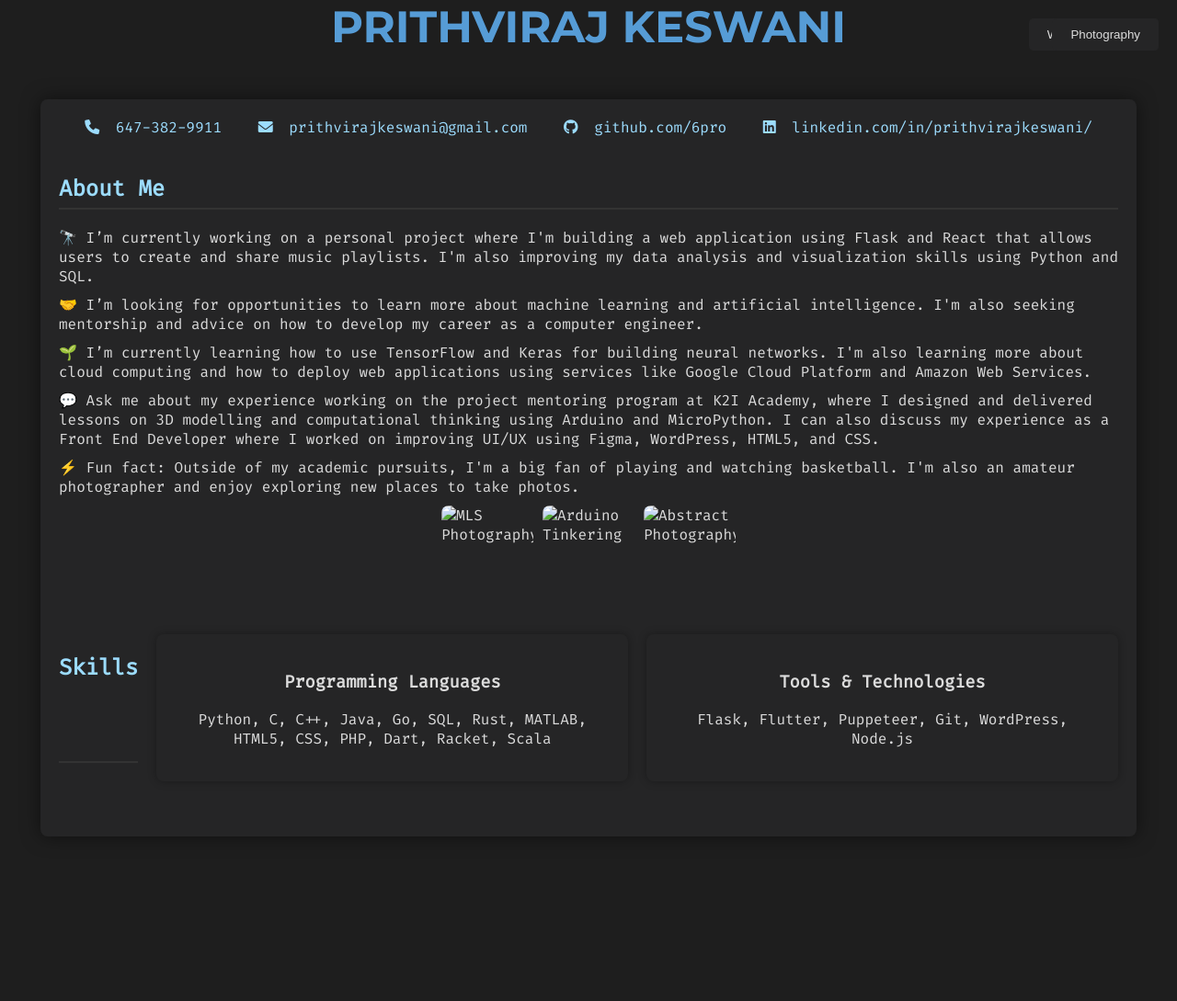
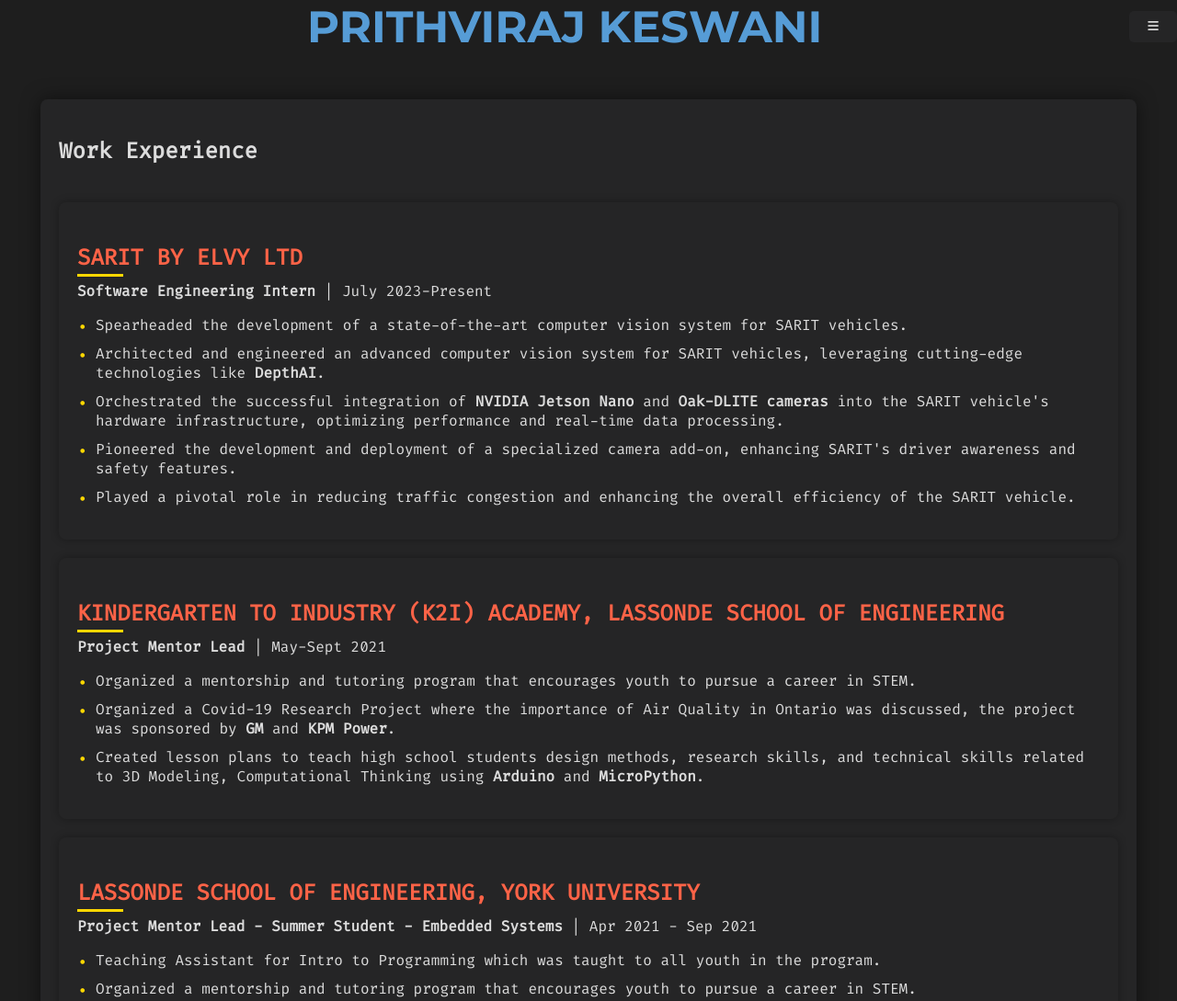
Before and after one commit to 6pro/6pro.github.io, a plain HTML site: page index.html in a window 1280 px wide. Shown: the top 1089 px of the page at 92% size. Before the commit the page ends 960 px from the top, so only its background shows below. Drawn offline with Linux system fonts and the light colour scheme.

Commit message:
Update index.html
updated

```diff
--- a/index.html
+++ b/index.html
@@ -4,7 +4,7 @@
 <head>
     <meta charset="UTF-8">
     <meta name="viewport" content="width=device-width, initial-scale=1.0">
-    <title>Prithviraj Keswani's Portfolio</title>
+    <title>Prithviraj Keswani's Work Experience</title>
     <link rel="stylesheet" href="https://cdnjs.cloudflare.com/ajax/libs/font-awesome/6.0.0-beta3/css/all.min.css" integrity="sha384-k6RqeWeci5ZR/Lv4MR0sA0FfDOMt23cez/3paNdF+Z9FrM2i3qZ1OXFjTI9U5oy9" crossorigin="anonymous">
     <style>
         @import url('https://fonts.googleapis.com/css2?family=Fira+Code&family=Montserrat:wght@700&display=swap');
@@ -17,6 +17,8 @@
             --link-color: #9cdcfe;
             --hover-color: #569cd6;
             --border-color: #333;
+            --accent-color: #ff6347;
+            --highlight-color: #ffd700;
         }
 
         .light-theme {
@@ -27,6 +29,8 @@
             --link-color: #0066cc;
             --hover-color: #003366;
             --border-color: #ddd;
+            --accent-color: #ff4500;
+            --highlight-color: #ffa500;
         }
 
         body {
@@ -50,10 +54,11 @@
         }
 
         header {
-            text-align: center;
+            display: flex;
+            justify-content: space-between;
+            align-items: center;
             margin-bottom: 40px;
             animation: fadeIn 2s ease-in-out;
-            position: relative;
         }
 
         header h1 {
@@ -61,9 +66,15 @@
             font-size: 3em;
             color: var(--header-color);
             font-family: 'Montserrat', sans-serif;
+            text-align: center;
+            flex-grow: 1;
         }
 
-        .theme-toggle {
+        .menu {
+            position: relative;
+        }
+
+        .menu-toggle {
             background-color: var(--container-bg-color);
             color: var(--text-color);
             border: none;
@@ -71,88 +82,86 @@
             cursor: pointer;
             border-radius: 5px;
             transition: background-color 0.3s ease, color 0.3s ease;
-            position: absolute;
-            top: 20px;
-            right: 20px;
+            display: flex;
+            align-items: center;
+            gap: 10px;
         }
 
-        .theme-toggle:hover {
+        .menu-toggle:hover {
             background-color: var(--hover-color);
             color: var(--bg-color);
         }
 
-        .contact-info {
-            text-align: center;
-            margin-bottom: 40px;
+        .menu-content {
+            display: none;
+            position: absolute;
+            right: 0;
+            top: 40px;
+            background-color: var(--container-bg-color);
+            border-radius: 5px;
+            box-shadow: 0 0 10px rgba(0, 0, 0, 0.3);
+            padding: 10px;
+            text-align: right;
         }
 
-        .contact-info a {
-            color: var(--link-color);
-            text-decoration: none;
-            margin: 0 15px;
-            transition: color 0.3s ease;
+        .menu:hover .menu-content {
+            display: block;
         }
 
-        .contact-info a:hover {
-            color: var(--hover-color);
+        .menu-content button {
+            background-color: var(--container-bg-color);
+            color: var(--text-color);
+            border: none;
+            padding: 10px 20px;
+            cursor: pointer;
+            border-radius: 5px;
+            transition: background-color 0.3s ease, color 0.3s ease;
+            display: flex;
+            align-items: center;
+            gap: 10px;
+            margin-top: 5px;
         }
 
-        .contact-info i {
-            margin-right: 8px;
+        .menu-content button:hover {
+            background-color: var(--hover-color);
+            color: var(--bg-color);
         }
 
-        section {
-            margin-bottom: 40px;
+        .work-experience {
+            display: flex;
+            flex-direction: column;
+            gap: 20px;
         }
 
-        section h2 {
-            border-bottom: 2px solid var(--border-color);
-            padding-bottom: 5px;
-            color: var(--link-color);
-        }
-
-        .about p {
-            margin: 10px 0;
-        }
-
-        .hobbies {
-            display: flex;
-            flex-wrap: wrap;
-            gap: 10px;
-            justify-content: center;
-        }
-
-        .hobbies img {
-            width: 100px;
-            height: 100px;
-            object-fit: cover;
-            border-radius: 8px;
-            transition: transform 0.3s ease;
-        }
-
-        .hobbies img:hover {
-            transform: scale(1.1);
-        }
-
-        .skills {
-            display: flex;
-            flex-wrap: wrap;
-            gap: 20px;
-            justify-content: center;
-        }
-
-        .skill {
-            flex: 1 1 calc(33% - 20px);
+        .experience {
             background-color: var(--container-bg-color);
             padding: 20px;
             border-radius: 8px;
             box-shadow: 0 0 10px rgba(0, 0, 0, 0.3);
-            transition: transform 0.3s ease;
-            text-align: center;
+            transition: transform 0.3s ease, box-shadow 0.3s ease;
+            position: relative;
         }
 
-        .skill:hover {
+        .experience:hover {
             transform: scale(1.05);
+            box-shadow: 0 0 15px rgba(0, 0, 0, 0.5);
+        }
+
+        .experience h3 {
+            color: var(--accent-color);
+            margin-bottom: 10px;
+            font-size: 1.5em;
+            position: relative;
+        }
+
+        .experience h3::before {
+            content: '';
+            position: absolute;
+            bottom: -5px;
+            left: 0;
+            width: 50px;
+            height: 3px;
+            background-color: var(--highlight-color);
         }
 
         a {
@@ -185,23 +194,27 @@
             border-radius: 4px;
         }
 
-        .custom-button {
-            background-color: var(--container-bg-color);
-            color: var(--text-color);
-            border: none;
-            padding: 10px 20px;
-            cursor: pointer;
-            border-radius: 5px;
-            transition: background-color 0.3s ease, color 0.3s ease;
-            position: absolute;
-            top: 20px;
-            right: 20px;
-            margin-left: 10px;
+        .experience p {
+            margin: 10px 0;
         }
 
-        .custom-button:hover {
-            background-color: var(--hover-color);
-            color: var(--bg-color);
+        .experience ul {
+            list-style: none;
+            padding: 0;
+        }
+
+        .experience ul li {
+            position: relative;
+            padding-left: 20px;
+            margin-bottom: 10px;
+        }
+
+        .experience ul li::before {
+            content: '•';
+            position: absolute;
+            left: 0;
+            color: var(--highlight-color);
+            font-size: 1.2em;
         }
     </style>
 </head>
@@ -209,51 +222,80 @@
 <body>
     <header>
         <h1>PRITHVIRAJ KESWANI</h1>
-        <button class="theme-toggle" onclick="toggleTheme()"><i class="fa fa-moon"></i></button>
-        <button class="custom-button" onclick="window.location.href='https://6pro.github.io/workexperience'">Work Experience</button>
-        <button class="custom-button" onclick="window.location.href='https://6pro.github.io/projects'">Projects</button>
-        <button class="custom-button" onclick="window.location.href='https://6pro.github.io/volunteer'">Volunteer</button>
-        <button class="custom-button" onclick="window.location.href='YOUR_PHOTOGRAPHY_LINK_HERE'">Photography</button>
+        <div class="menu">
+            <button class="menu-toggle"><i class="fa fa-bars"></i></button>
+            <div class="menu-content">
+                <button class="theme-toggle" onclick="toggleTheme()"><i class="fa fa-moon"></i> Trigger Light</button>
+                <button class="home-button" onclick="window.location.href='https://6pro.github.io'">Home</button>
+            </div>
+        </div>
     </header>
     <div class="container fade-in">
-        <section class="contact-info">
-            <a href="tel:+16473829911"><i class="fa fa-phone"></i> 647-382-9911</a>
-            <a href="mailto:prithvirajkeswani@gmail.com"><i class="fa fa-envelope"></i> prithvirajkeswani@gmail.com</a>
-            <a href="https://github.com/6pro"><i class="fab fa-github"></i> github.com/6pro</a>
-            <a href="https://linkedin.com/in/prithvirajkeswani/"><i class="fab fa-linkedin"></i> linkedin.com/in/prithvirajkeswani/</a>
-        </section>
-        <section class="about">
-            <h2>About Me</h2>
-            <p>🔭 I’m currently working on a personal project where I'm building a web application using Flask and React that allows users to create and share music playlists. I'm also improving my data analysis and visualization skills using Python and SQL.</p>
-            <p>🤝 I’m looking for opportunities to learn more about machine learning and artificial intelligence. I'm also seeking mentorship and advice on how to develop my career as a computer engineer.</p>
-            <p>🌱 I’m currently learning how to use TensorFlow and Keras for building neural networks. I'm also learning more about cloud computing and how to deploy web applications using services like Google Cloud Platform and Amazon Web Services.</p>
-            <p>💬 Ask me about my experience working on the project mentoring program at K2I Academy, where I designed and delivered lessons on 3D modelling and computational thinking using Arduino and MicroPython. I can also discuss my experience as a Front End Developer where I worked on improving UI/UX using Figma, WordPress, HTML5, and CSS.</p>
-            <p>⚡ Fun fact: Outside of my academic pursuits, I'm a big fan of playing and watching basketball. I'm also an amateur photographer and enjoy exploring new places to take photos.</p>
-            <div class="hobbies">
-                <img src="your-image-url-1.jpg" alt="MLS Photography">
-                <img src="your-image-url-2.jpg" alt="Arduino Tinkering">
-                <img src="your-image-url-3.jpg" alt="Abstract Photography">
+        <section class="work-experience">
+            <h2>Work Experience</h2>
+            <div class="experience">
+                <h3>SARIT BY ELVY LTD</h3>
+                <p><b>Software Engineering Intern</b> | July 2023-Present</p>
+                <ul>
+                    <li>Spearheaded the development of a state-of-the-art computer vision system for SARIT vehicles.</li>
+                    <li>Architected and engineered an advanced computer vision system for SARIT vehicles, leveraging cutting-edge technologies like <b>DepthAI</b>.</li>
+                    <li>Orchestrated the successful integration of <b>NVIDIA Jetson Nano</b> and <b>Oak-DLITE cameras</b> into the SARIT vehicle's hardware infrastructure, optimizing performance and real-time data processing.</li>
+                    <li>Pioneered the development and deployment of a specialized camera add-on, enhancing SARIT's driver awareness and safety features.</li>
+                    <li>Played a pivotal role in reducing traffic congestion and enhancing the overall efficiency of the SARIT vehicle.</li>
+                </ul>
             </div>
-        </section>
-        <section class="skills">
-            <h2>Skills</h2>
-            <div class="skill">
-                <h3>Programming Languages</h3>
-                <p>Python, C, C++, Java, Go, SQL, Rust, MATLAB, HTML5, CSS, PHP, Dart, Racket, Scala</p>
+            <div class="experience">
+                <h3>KINDERGARTEN TO INDUSTRY (K2I) ACADEMY, LASSONDE SCHOOL OF ENGINEERING</h3>
+                <p><b>Project Mentor Lead</b> | May-Sept 2021</p>
+                <ul>
+                    <li>Organized a mentorship and tutoring program that encourages youth to pursue a career in STEM.</li>
+                    <li>Organized a Covid-19 Research Project where the importance of Air Quality in Ontario was discussed, the project was sponsored by <b>GM</b> and <b>KPM Power</b>.</li>
+                    <li>Created lesson plans to teach high school students design methods, research skills, and technical skills related to 3D Modeling, Computational Thinking using <b>Arduino</b> and <b>MicroPython</b>.</li>
+                </ul>
             </div>
-            <div class="skill">
-                <h3>Tools & Technologies</h3>
-                <p>Flask, Flutter, Puppeteer, Git, WordPress, Node.js</p>
+            <div class="experience">
+                <h3>LASSONDE SCHOOL OF ENGINEERING, YORK UNIVERSITY</h3>
+                <p><b>Project Mentor Lead - Summer Student - Embedded Systems</b> | Apr 2021 - Sep 2021</p>
+                <ul>
+                    <li>Teaching Assistant for Intro to Programming which was taught to all youth in the program.</li>
+                    <li>Organized a mentorship and tutoring program that encourages youth to pursue a career in STEM.</li>
+                    <li>Organized a Covid-19 Research Project where the importance of Air Quality in Close Spaces was discussed, the project was sponsored by <b>GM</b> and <b>KPM Power</b>. <a href="https://www.youtube.com/watch?v=0rCWpTzsXnU" target="_blank">Watch Showcase</a></li>
+                    <li>Created lesson plans to teach high school students design methods, research skills, and technical skills related to 3D Modeling, Computational Thinking using <b>Arduino</b> and <b>MicroPython</b>.</li>
+                </ul>
+            </div>
+            <div class="experience">
+                <h3>POWER ELECTRONICS LAB, LASSONDE SCHOOL OF ENGINEERING</h3>
+                <p><b>Undergraduate Research Student</b> | Oct 2020 - Aug 2021</p>
+                <ul>
+                    <li>Worked with solar panels and buck converters to power small-scale solar power models and used backtracking algorithms in C [bruteforcing] to make them more efficient. <a href="https://docs.google.com/presentation/d/1X5EqZ39p_jkPy9vq5QHjblmadCIhC70aLMifrtdaSKY/edit#slide=id.p1" target="_blank">View Presentation</a></li>
+                </ul>
+            </div>
+            <div class="experience">
+                <h3>DEPARTMENT OF MECHANICAL ENGINEERING, LASSONDE SCHOOL OF ENGINEERING</h3>
+                <p><b>Website Developer</b> | June-November 2019</p>
+                <ul>
+                    <li>Refactored and redesigned web pages, reducing latency issues by 60%.</li>
+                    <li>Redesigned front-end UI/UX for the website using <b>Figma</b>, <b>WordPress</b>, <b>HTML5</b>, and <b>CSS</b>.</li>
+                    <li>Applied Agile Project Management Methodologies and managed tasks using <b>Jira</b>.</li>
+                    <li>Increased webpage visibility and promotion, quadrupling the number of visits, writing comprehensive technical descriptions, and highlighting key features to attract online customers.</li>
+                </ul>
             </div>
         </section>
     </div>
-
     <script>
         function toggleTheme() {
             document.body.classList.toggle('light-theme');
-            const themeIcon = document.querySelector('.theme-toggle i');
-            themeIcon.classList.toggle('fa-moon');
-            themeIcon.classList.toggle('fa-sun');
+            const themeToggle = document.querySelector('.theme-toggle i');
+            const themeText = document.querySelector('.theme-toggle');
+            if (document.body.classList.contains('light-theme')) {
+                themeToggle.classList.remove('fa-moon');
+                themeToggle.classList.add('fa-sun');
+                themeText.innerHTML = '<i class="fa fa-sun"></i> Trigger Dark';
+            } else {
+                themeToggle.classList.remove('fa-sun');
+                themeToggle.classList.add('fa-moon');
+                themeText.innerHTML = '<i class="fa fa-moon"></i> Trigger Light';
+            }
         }
     </script>
 </body>
```
